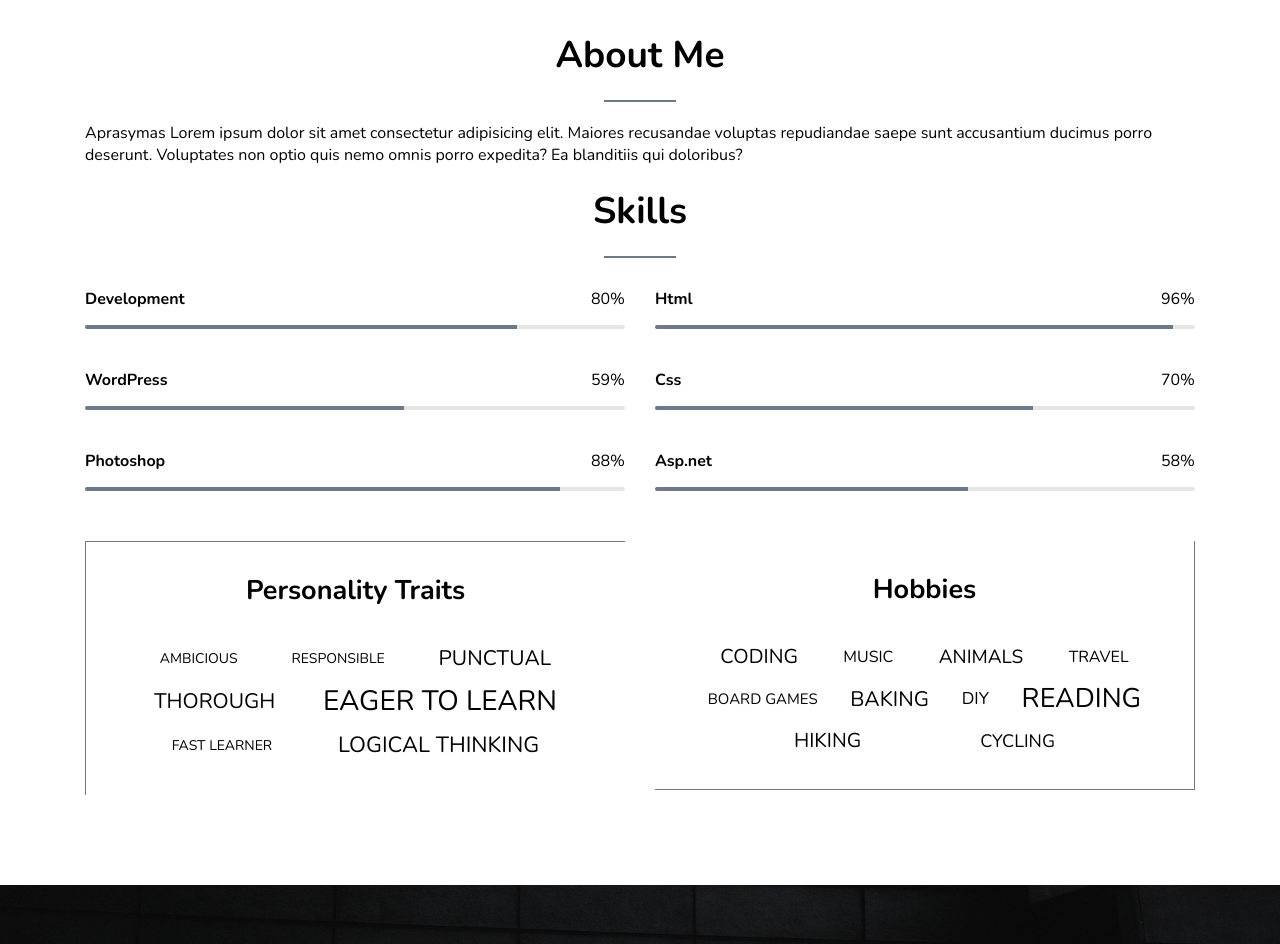
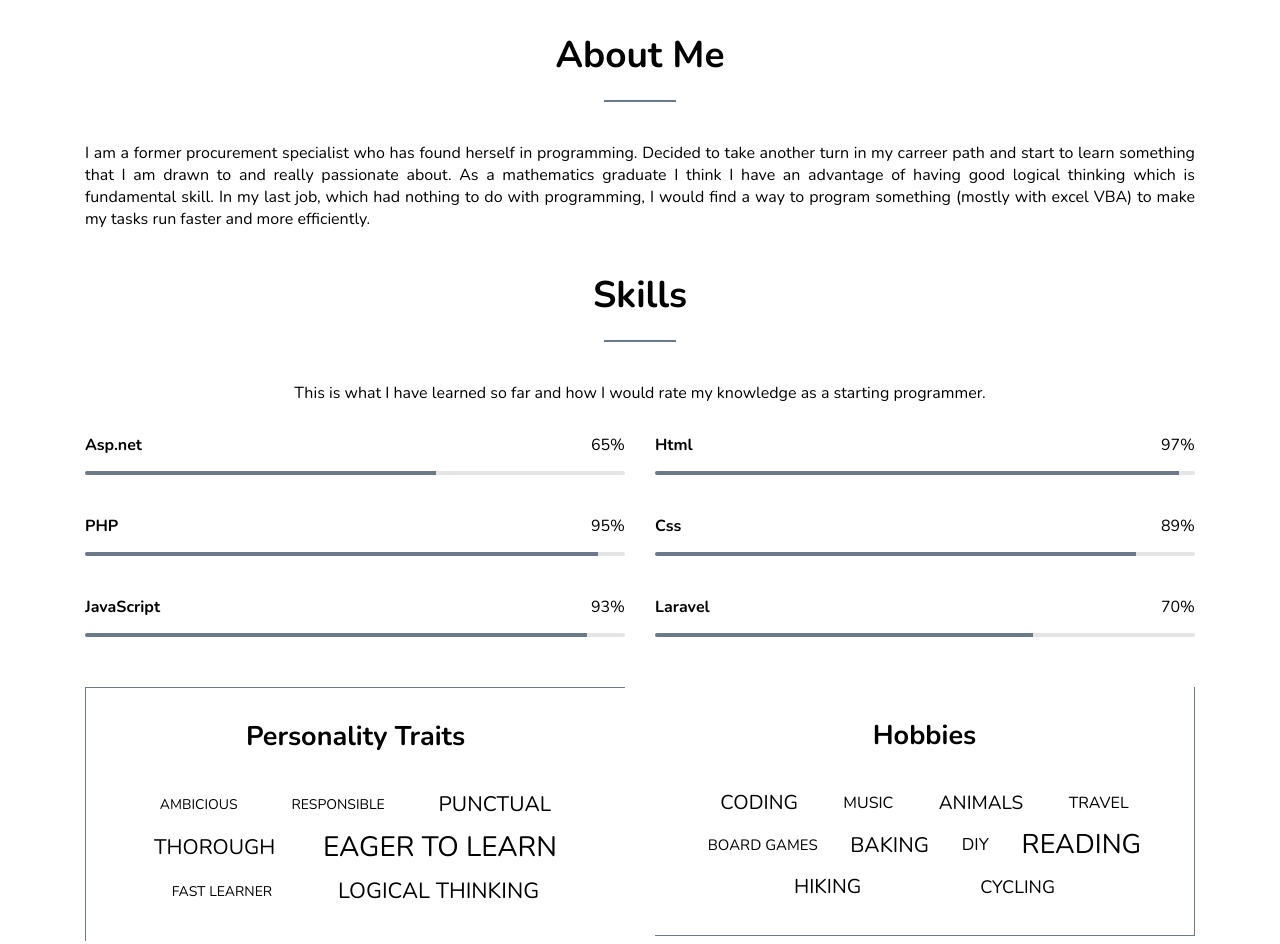
Before and after one commit to juosta/Personal, a website with bundled scripts: page index.html in a window 1280 px wide. Shown: the part 860-1804 px from the top of the page. Built offline with nearby package versions, Linux system fonts and the light colour scheme.

Commit message:
about me

```diff
--- a/css/init/base.css
+++ b/css/init/base.css
@@ -44,3 +44,8 @@ body{
     font-size: 27px;
     margin: 0;
 }
+
+.description-par{
+    margin: 20px 0;
+    text-align:justify;
+}
--- a/index.html
+++ b/index.html
@@ -39,21 +39,21 @@
                 <div class="col-12">
                     <h2 class="main-title">About Me</h2>
                 </div>
-                <div class="col-12">
-                    <div>Aprasymas
-                        Lorem ipsum dolor sit amet consectetur adipisicing elit. Maiores recusandae voluptas repudiandae
-                        saepe sunt accusantium ducimus porro deserunt. Voluptates non optio quis nemo omnis porro
-                        expedita? Ea blanditiis qui doloribus?
-                    </div>
+                <div class="col-12 col-xxl-10 ml-xxl-1 ">
+                    <p class="description-par">I am a former procurement specialist who has found herself in programming. Decided to take another turn in my carreer path and start to learn something that I am drawn to and really passionate about. As a mathematics graduate I think I have an advantage of having good logical thinking which is fundamental skill. In my last job, which had nothing to do with programming, I would find a way to program something (mostly with excel VBA) to make my tasks run faster and more efficiently.
+                    </p>
                 </div>
             </div>
             <div class="row" id="skills">
                     <h2 class="main-title col-12">Skills</h2>
-                    <div class='class="col-12 col-lg-6 col-xxl-5 ml-xxl-1 progress_col' id="progressCol1"></div>
-                    <div class='class="col-12 col-lg-6 col-xxl-5 ml-xxl-1 progress_col' id="progressCol2"></div>
+                    <p class="col-12 description-par text-center">This is what I have learned so far and how I would rate my knowledge as a starting programmer.</p>
+                    <div class="row">
+                        <div class='col-12 col-lg-6 col-xxl-5 ml-xxl-1 progress_col' id="progressCol1"></div>
+                        <div class='col-12 col-lg-6 col-xxl-5 progress_col' id="progressCol2"></div>
+                    </div>
             </div>
             <div class="row">
-                <div class="col-12 col-md-6 traits">
+                <div class="col-12 col-md-6 col-xxl-5 ml-xxl-1 traits">
                     <h2 class="rd-title text-center">Personality Traits</h2>
                     <div class="props">
                         <span class="property">ambicious</span>
@@ -65,7 +65,7 @@
                         <span class="property">logical thinking</span>
                     </div>
                 </div>
-                <div class="col-12 col-md-6 hobbies">
+                <div class="col-12 col-md-6 col-xxl-5 hobbies">
                     <h2 class="rd-title text-center">Hobbies</h2>
                     <div class="props">
                         <span class="property">coding</span>
--- a/js/data/skillsData.js
+++ b/js/data/skillsData.js
@@ -1,27 +1,27 @@
 const skillsData= [
     {
-        name: "Development",
-        percent: "80%"
+        name: "Asp.net",
+        percent: "65%"
     },
     {
-        name: "WordPress",
-        percent: "59%"
+        name: "PHP",
+        percent: "95%"
     },
     {
-        name: "Photoshop",
-        percent: "88%"
+        name: "JavaScript",
+        percent: "93%"
     },
     {
         name: "Html",
-        percent: "96%"
+        percent: "97%"
     },
     {
         name: "Css",
-        percent: "70%"
+        percent: "89%"
     },
     {
-        name: "Asp.net",
-        percent: "58%"
+        name: "Laravel",
+        percent: "70%"
     },
 ]
 
```
